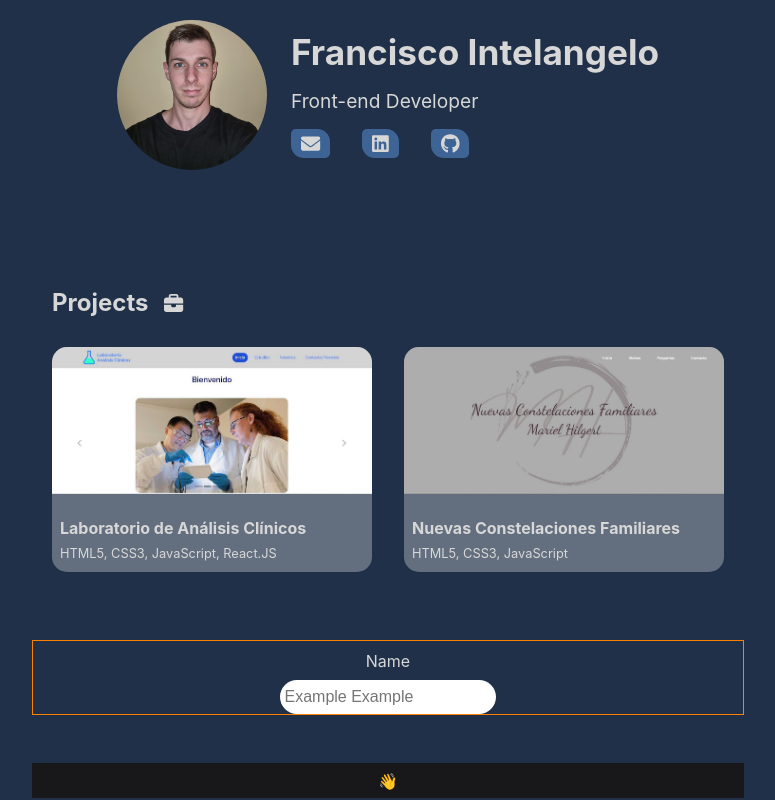
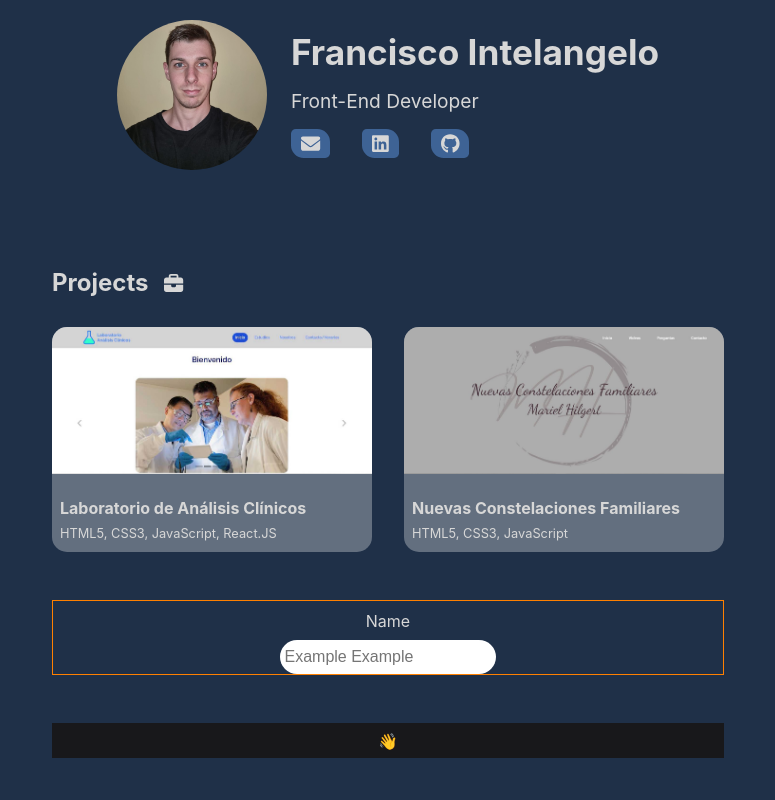
Before and after one commit to Francisco-Intelangelo/Francisco-Intelangelo, a React (Create React App) app: page / in a window 1280 px wide. Shown: the whole page, without its empty margins (252-1027 px from the left). Built offline with nearby package versions, Linux system fonts and the light colour scheme.

Commit message:
4 commit :v

```diff
--- a/src/App.js
+++ b/src/App.js
@@ -6,17 +6,14 @@ import { ContactMe } from './components/ContactMe';
 
 function App() {
   return (
-      <motion.main
-        style={{display:'grid', gap:'3rem', maxWidth:'1400px'}}
-        initial={{ opacity: 0, scale: 0.5 }}
-        animate={{ opacity: 1, scale: 1 }}
-        transition={{ duration: 2 }}
-      >
-        <Profile/>
-        <Projects/>
-        <ContactMe/>
-        <Footer/>
-      </motion.main>
+    <>
+        <motion.main style={{display:'grid', gap:'3rem', maxWidth:'1400px'}}>
+          <Profile />
+          <Projects />
+          <ContactMe />
+          <Footer />
+        </motion.main>
+    </>
   );
 }
 export default App;
--- a/src/components/Card.js
+++ b/src/components/Card.js
@@ -3,13 +3,15 @@ import { motion } from "framer-motion";
 
 export const Card = ({title, imageSrc, technologies, link}) => {
     return(
-        <motion.a style={{textDecoration: 'none'}} href={link} target="_blank" rel="noreferrer" whileHover={{ scale: 1.1, transition: { duration: 1 } }} whileTap={{ scale: 0.3}}>
+        <motion.a
+            style={{textDecoration: 'none'}}
+            href={link} target="_blank" rel="noreferrer"
+            whileHover={{ scale: 1.1, transition: { duration: 1 } }}
+            whileTap={{ scale: 1.1 }}>
         <ContainerCard>
             <ImageProject src={imageSrc} alt="image_project"/>
             <SectionTxt>
-                <TitleCard
-                    animate={{color: '#000'}}
-                >{title}</TitleCard>
+                <TitleCard>{title}</TitleCard>
                 <TxtCard>{technologies}</TxtCard>
             </SectionTxt>
         </ContainerCard>
--- a/src/components/Profile.js
+++ b/src/components/Profile.js
@@ -25,7 +25,7 @@ export const Profile = () => {
             />
             <ContainerDiv>
                 <TitleLanding>Francisco Intelangelo</TitleLanding>
-                <TxtLanding>Front-end Developer</TxtLanding>
+                <TxtLanding>Front-End Developer</TxtLanding>
                 <ContainerSocials>
                     <Anchor href="mailto: franciscointelangelo@gmail.com">
                         <Icon icon={faEnvelope}/>
--- a/src/components/Projects.js
+++ b/src/components/Projects.js
@@ -2,6 +2,7 @@ import styled from "styled-components"
 import { Card } from "./Card"
 import { FontAwesomeIcon } from "@fortawesome/react-fontawesome"
 import { faBriefcase } from "@fortawesome/free-solid-svg-icons"
+import { motion } from "framer-motion";
 
 const projects = [
     {
@@ -21,7 +22,11 @@ const projects = [
 ]
 export const Projects = () => {
     return(
-        <ContainerSection>
+        <motion.article styled={{padding: '20px'}}
+            initial={{ opacity: 0, scale: 0.5 }}
+            animate={{ opacity: 1, scale: 1 }}
+            transition={{ duration: 2 }}
+        >
             <TitleSection>Projects<Icon icon={faBriefcase}/></TitleSection>
             <ContainerProjects>
                 {projects.map((project) =>(
@@ -34,12 +39,9 @@ export const Projects = () => {
                     />
                 ))}
             </ContainerProjects>
-        </ContainerSection>
+        </motion.article>
     )
 }
-const ContainerSection = styled.article`
-    padding: 20px;
-`;
 const TitleSection = styled.h2`
     color: #D7D7D7;
     padding: 10px 0;
```
